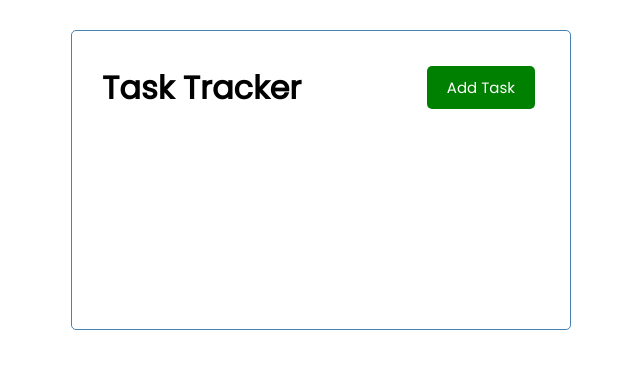
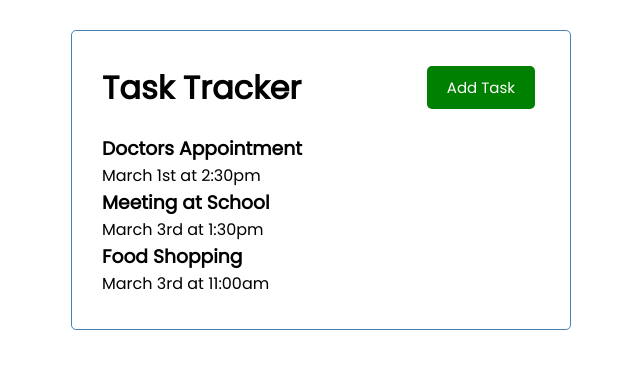
Before and after one commit to fordp86/vue-crash-2023, a Vue app: page / in a window 1280 px wide. Shown: the top 368 px of the page, without its empty margins (319-959 px from the left). Built offline with nearby package versions, Linux system fonts and the light colour scheme.

Commit message:
Setup Task Component
Setup Task Component

```diff
--- a/src/App.vue
+++ b/src/App.vue
@@ -1,16 +1,19 @@
 <template>
   <div class="container">
     <Header title="Task Tracker" />
+    <Tasks :tasks="tasks" />
   </div>
 </template>
 
 <script>
 import Header from "./components/Header";
+import Tasks from "./components/Tasks";
 
 export default {
   name: "App",
   components: {
     Header,
+    Tasks,
   },
   data() {
     return {
--- /dev/null
+++ b/src/components/Task.vue
@@ -0,0 +1,38 @@
+<template>
+  <div class="class">
+    <h3>{{ task.text }}</h3>
+    <p>{{ task.day }}</p>
+  </div>
+</template>
+
+<script>
+export default {
+  name: "Task",
+  props: {
+    task: Object,
+  },
+};
+</script>
+
+<style>
+.fas {
+  color: red;
+}
+
+.task {
+  background: #f4f4f4;
+  margin: 5px;
+  padding: 10px 20px;
+  cursor: pointer;
+}
+
+.task.reminder {
+  border-left: 5px solid green;
+}
+
+.task h3 {
+  display: flex;
+  align-items: center;
+  justify-content: space-between;
+}
+</style>
--- a/src/components/Tasks.vue
+++ b/src/components/Tasks.vue
@@ -1,3 +1,19 @@
 <template>
+  <div :key="task.id" v-for="task in tasks">
+    <Task :task="task" />
+  </div>
+</template>
 
-</template>
+<script>
+import Task from "./Task";
+
+export default {
+  name: "Tasks",
+  props: {
+    tasks: Array,
+  },
+  components: {
+    Task,
+  },
+};
+</script>
```
